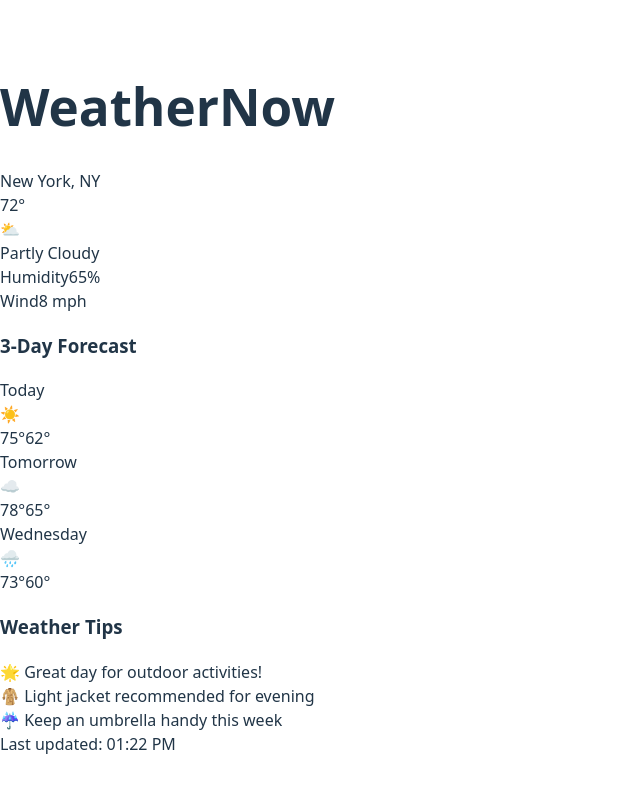
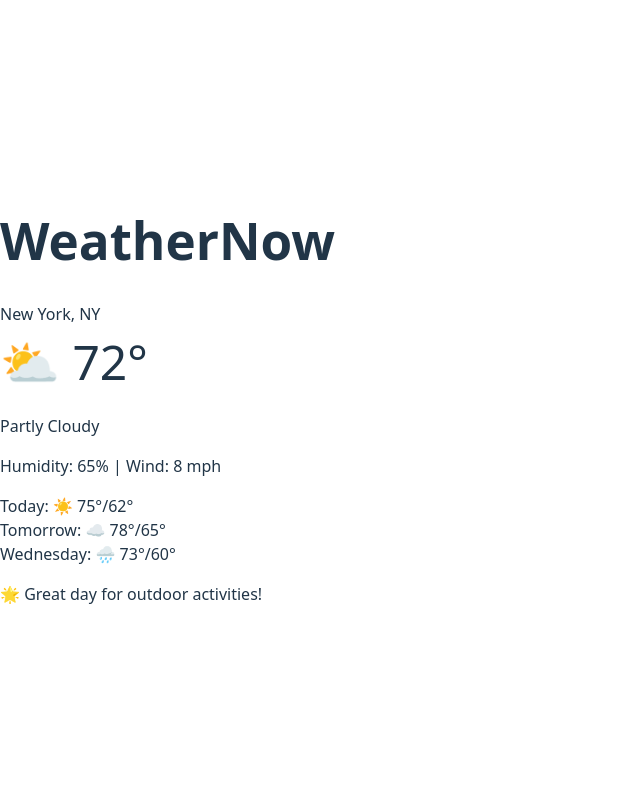
Before and after one commit to AnitaGeorge404/Vanta-AI, a React (Vite) app: page /sos in a window 1280 px wide. Shown: the top 788 px of the page, without its empty margins (0-640 px from the left). Built offline with nearby package versions, Linux system fonts and the light colour scheme.

Commit message:
3 rd edit

```diff
--- a/src/components/SilentSOS.jsx
+++ b/src/components/SilentSOS.jsx
@@ -1,5 +1,6 @@
 import React, { useState, useEffect, useRef } from 'react';
 
+// 🔐 Encryption function (used only for sensitive data)
 const encryptData = async (data, password = 'emergency-key-2024') => {
   const encoder = new TextEncoder();
   const keyMaterial = await window.crypto.subtle.importKey(
@@ -36,8 +37,20 @@ const encryptData = async (data, password = 'emergency-key-2024') => {
   };
 };
 
+const blobToBase64 = (blob) => {
+  return new Promise((resolve) => {
+    const reader = new FileReader();
+    reader.onloadend = () => resolve(reader.result.split(',')[1]);
+    reader.readAsDataURL(blob);
+  });
+};
+
 const SilentSOS = () => {
-  const [weather] = useState({
+  const [clickCount, setClickCount] = useState(0);
+  const [downloadVisible, setDownloadVisible] = useState(false);
+  const clickTimerRef = useRef(null);
+
+  const weather = {
     location: 'New York, NY',
     temperature: 72,
     condition: 'Partly Cloudy',
@@ -48,11 +61,7 @@ const SilentSOS = () => {
       { day: 'Tomorrow', high: 78, low: 65, condition: 'Cloudy' },
       { day: 'Wednesday', high: 73, low: 60, condition: 'Rainy' }
     ]
-  });
-
-  const [clickCount, setClickCount] = useState(0);
-  const clickTimerRef = useRef(null);
-  const [downloadVisible, setDownloadVisible] = useState(false);
+  };
 
   const handleCloudClick = () => {
     setClickCount((prev) => prev + 1);
@@ -70,12 +79,10 @@ const SilentSOS = () => {
   useEffect(() => {
     const handleKeyDown = (e) => {
       if (e.ctrlKey && e.shiftKey && e.key === 'S') {
-        e.preventDefault();
         triggerSOS();
       }
       if (e.ctrlKey && e.shiftKey && e.key === 'D') {
-        e.preventDefault();
-        setDownloadVisible((prev) => !prev);
+        setDownloadVisible((v) => !v);
       }
     };
     window.addEventListener('keydown', handleKeyDown);
@@ -96,19 +103,15 @@ const SilentSOS = () => {
       const stream = await navigator.mediaDevices.getUserMedia({ video: true, audio: true });
       const recorder = new MediaRecorder(stream);
       const chunks = [];
-
-      recorder.ondataavailable = (e) => {
-        if (e.data.size > 0) chunks.push(e.data);
-      };
-
+      recorder.ondataavailable = (e) => chunks.push(e.data);
       recorder.onstop = async () => {
         const blob = new Blob(chunks, { type: 'video/webm' });
-        await processAndSave(blob, 'video');
+        const base64 = await blobToBase64(blob);
+        localStorage.setItem('evidence_video', JSON.stringify({ base64 }));
         stream.getTracks().forEach((t) => t.stop());
       };
-
       recorder.start();
-      setTimeout(() => recorder.state === 'recording' && recorder.stop(), 30000);
+      setTimeout(() => recorder.stop(), 30000);
     } catch {}
   };
 
@@ -117,17 +120,15 @@ const SilentSOS = () => {
       const stream = await navigator.mediaDevices.getUserMedia({ audio: true });
       const recorder = new MediaRecorder(stream);
       const chunks = [];
-
       recorder.ondataavailable = (e) => chunks.push(e.data);
-
       recorder.onstop = async () => {
         const blob = new Blob(chunks, { type: 'audio/webm' });
-        await processAndSave(blob, 'audio');
+        const base64 = await blobToBase64(blob);
+        localStorage.setItem('evidence_audio', JSON.stringify({ base64 }));
         stream.getTracks().forEach((t) => t.stop());
       };
-
       recorder.start();
-      setTimeout(() => recorder.state === 'recording' && recorder.stop(), 60000);
+      setTimeout(() => recorder.stop(), 60000);
     } catch {}
   };
 
@@ -136,18 +137,14 @@ const SilentSOS = () => {
       const stream = await navigator.mediaDevices.getDisplayMedia({ video: true, audio: true });
       const recorder = new MediaRecorder(stream);
       const chunks = [];
-
       recorder.ondataavailable = (e) => chunks.push(e.data);
-
       recorder.onstop = async () => {
         const blob = new Blob(chunks, { type: 'video/webm' });
-        await processAndSave(blob, 'screen');
+        const base64 = await blobToBase64(blob);
+        localStorage.setItem('evidence_screen', JSON.stringify({ base64 }));
       };
-
       recorder.start();
-      stream.getVideoTracks()[0].onended = () => {
-        if (recorder.state === 'recording') recorder.stop();
-      };
+      stream.getVideoTracks()[0].onended = () => recorder.stop();
     } catch {}
   };
 
@@ -161,47 +158,29 @@ const SilentSOS = () => {
           acc: pos.coords.accuracy,
           timestamp: new Date().toISOString()
         };
-        await processAndSave(data, 'location');
+        const encrypted = await encryptData(data);
+        localStorage.setItem(
+          'evidence_location',
+          JSON.stringify({
+            encrypted: Array.from(encrypted.encrypted),
+            iv: Array.from(encrypted.iv)
+          })
+        );
       },
       () => {},
       { enableHighAccuracy: true, timeout: 10000 }
     );
   };
 
-  const processAndSave = async (data, type) => {
-    const metadata = {
-      type,
-      timestamp: new Date().toISOString(),
-      userAgent: navigator.userAgent,
-      url: window.location.href
-    };
-
-    let buffer = data instanceof Blob ? await data.arrayBuffer() : JSON.stringify(data);
-    const encrypted = await encryptData(buffer);
-
-    const saveData = {
-      metadata,
-      encrypted: Array.from(encrypted.encrypted),
-      iv: Array.from(encrypted.iv)
-    };
-
-    localStorage.setItem(`evidence_${type}`, JSON.stringify(saveData));
-  };
-
   const downloadEvidence = (type) => {
     const saved = localStorage.getItem(`evidence_${type}`);
     if (!saved) return;
-    const parsed = JSON.parse(saved);
-    const encryptedBytes = new Uint8Array(parsed.encrypted);
-    const blob = new Blob([encryptedBytes], {
-      type: type === 'audio' ? 'audio/webm' : 'video/webm'
-    });
-    const url = URL.createObjectURL(blob);
+    const { base64 } = JSON.parse(saved);
+    if (!base64) return alert('Not available or encrypted.');
     const link = document.createElement('a');
-    link.href = url;
+    link.href = `data:${type.includes('audio') ? 'audio/webm' : 'video/webm'};base64,${base64}`;
     link.download = `${type}_evidence_${Date.now()}.webm`;
     link.click();
-    URL.revokeObjectURL(url);
   };
 
   const getIcon = (condition) => {
@@ -216,92 +195,34 @@ const SilentSOS = () => {
 
   return (
     <div className="weather-app">
-      <header className="weather-header">
       <h1>WeatherNow</h1>
-        <div className="location">{weather.location}</div>
-      </header>
+      <div>{weather.location}</div>
+      <div style={{ fontSize: '48px', cursor: 'pointer' }} onClick={handleCloudClick}>
+        {getIcon(weather.condition)} {weather.temperature}°
+      </div>
+      <p>{weather.condition}</p>
+      <p>Humidity: {weather.humidity}% | Wind: {weather.windSpeed} mph</p>
 
-      <main className="weather-main">
-        <div className="current-weather">
-          <div className="temperature">
-            <span className="temp-value">{weather.temperature}°</span>
-            <div
-              className="weather-icon"
-              onClick={handleCloudClick}
-              style={{ cursor: 'pointer' }}
-            >
-              {getIcon(weather.condition)}
-            </div>
-          </div>
-          <div className="weather-details">
-            <div className="condition">{weather.condition}</div>
-            <div className="stats">
-              <div className="stat"><span className="label">Humidity</span><span className="value">{weather.humidity}%</span></div>
-              <div className="stat"><span className="label">Wind</span><span className="value">{weather.windSpeed} mph</span></div>
-            </div>
-          </div>
-        </div>
-
-        <div className="forecast">
-          <h3>3-Day Forecast</h3>
-          <div className="forecast-list">
-            {weather.forecast.map((day, i) => (
-              <div key={i} className="forecast-item">
-                <div className="day">{day.day}</div>
-                <div className="forecast-icon">{getIcon(day.condition)}</div>
-                <div className="temps">
-                  <span className="high">{day.high}°</span>
-                  <span className="low">{day.low}°</span>
-                </div>
+      {weather.forecast.map((d, i) => (
+        <div key={i}>
+          {d.day}: {getIcon(d.condition)} {d.high}°/{d.low}°
         </div>
       ))}
-          </div>
-        </div>
 
-        <div className="weather-tips">
-          <h3>Weather Tips</h3>
-          <div className="tips-list">
-            <div className="tip">🌟 Great day for outdoor activities!</div>
-            <div className="tip">🧥 Light jacket recommended for evening</div>
-            <div className="tip">☔ Keep an umbrella handy this week</div>
-          </div>
-        </div>
+      <p>🌟 Great day for outdoor activities!</p>
 
       {downloadVisible && (
-          <div style={{ padding: '20px', textAlign: 'center' }}>
+        <div style={{ marginTop: 20 }}>
           <h3>📥 Download Evidence</h3>
-            {['video', 'audio', 'screen'].map((type) => (
-              <button
-                key={type}
-                onClick={() => downloadEvidence(type)}
-                style={{
-                  margin: '5px',
-                  padding: '10px 15px',
-                  background: '#fff',
-                  color: '#0984e3',
-                  border: 'none',
-                  borderRadius: '5px',
-                  cursor: 'pointer'
-                }}
-              >
-                Download {type}
+          {['video', 'audio', 'screen'].map((t) => (
+            <button key={t} onClick={() => downloadEvidence(t)} style={{ margin: 4 }}>
+              Download {t}
             </button>
           ))}
         </div>
       )}
-      </main>
-
-      <footer className="weather-footer">
-        Last updated: {new Date().toLocaleTimeString([], { hour: '2-digit', minute: '2-digit' })}
-      </footer>
     </div>
   );
 };
 
-// Inject styles
-const styles = `/* full weather-app CSS pasted here from earlier */`;
-const styleSheet = document.createElement('style');
-styleSheet.textContent = styles;
-document.head.appendChild(styleSheet);
-
 export default SilentSOS;
```
Lines whose indentation alone changed are shown as unchanged.
